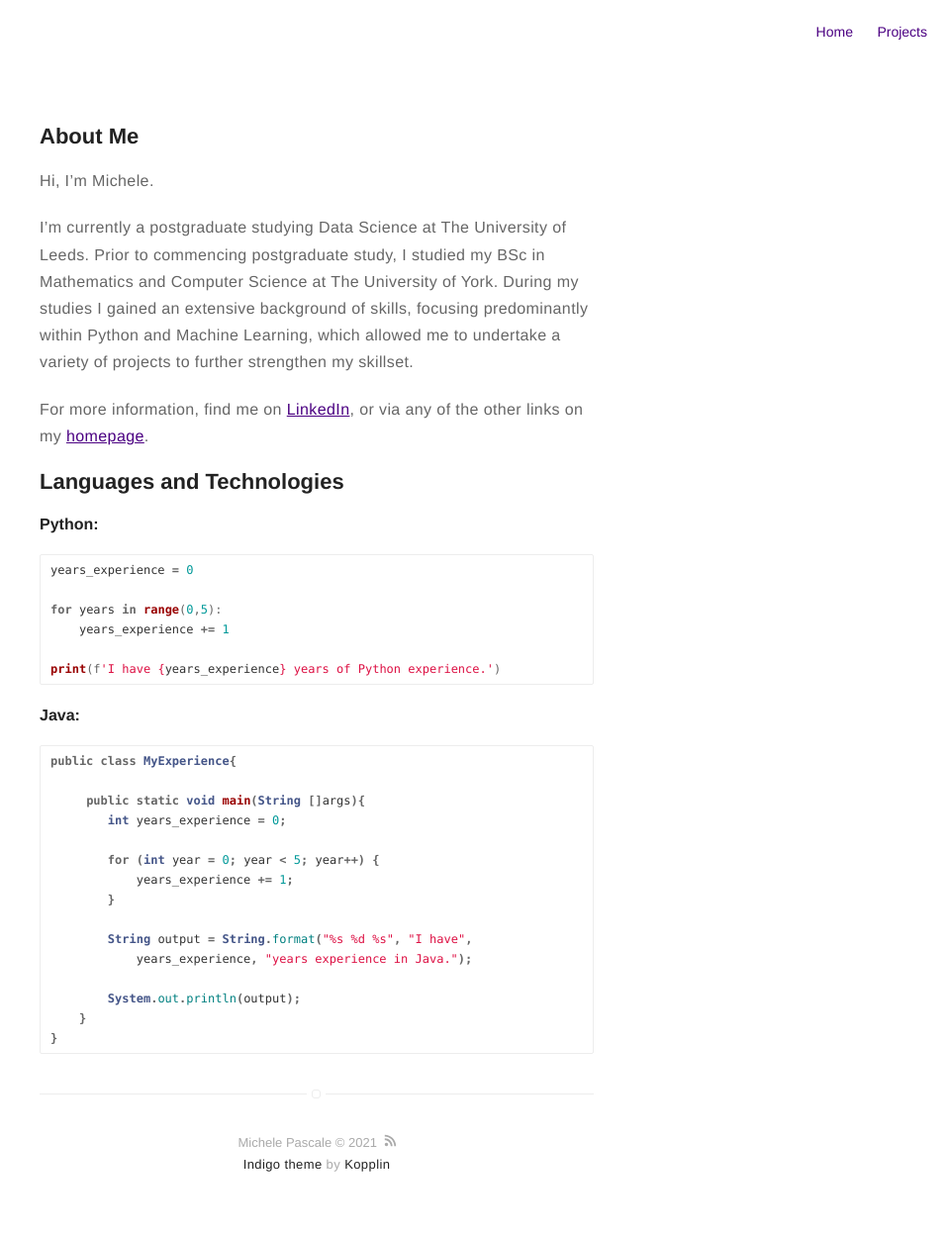
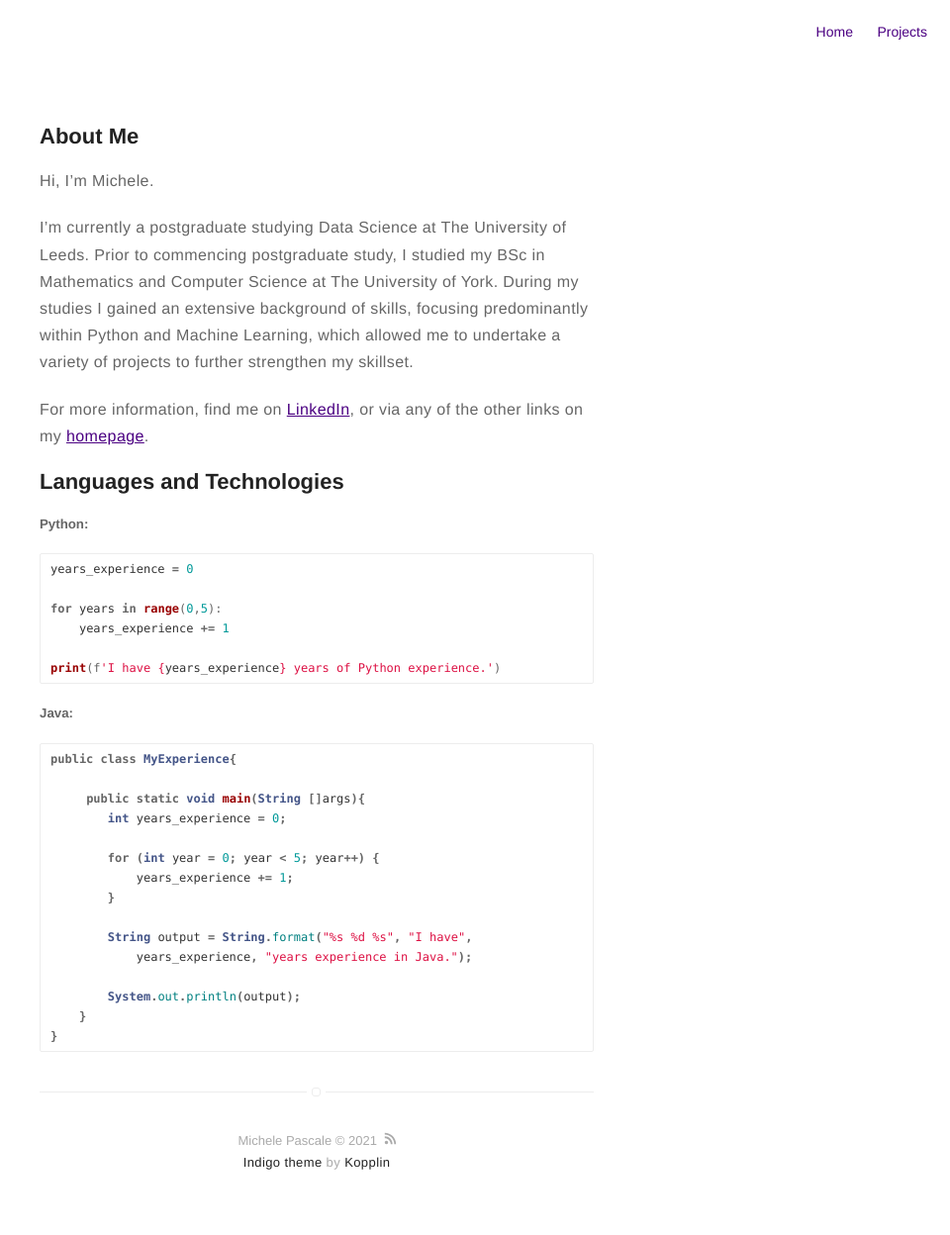
Before and after one commit to pascalemp/pascalemp.github.io, a Jekyll site: the page built from about.md, in a window 1280 px wide. Shown: the whole page at 99% size, without its empty margins (320-1280 px from the left). Built offline with Jekyll 4.4.1, drawn with Linux system fonts in a browser that asks for light colours.

````diff
--- a/about.md
+++ b/about.md
@@ -12,7 +12,7 @@ For more information, find me on [LinkedIn](https://www.linkedin.com/in/pascalem
 
 ## Languages and Technologies
 
-#### Python:
+##### Python:
 ```python
 years_experience = 0
 
@@ -22,7 +22,7 @@ for years in range(0,5):
 print(f'I have {years_experience} years of Python experience.')
 ```
 
-#### Java:
+##### Java:
 ```java
 public class MyExperience{
 
````
